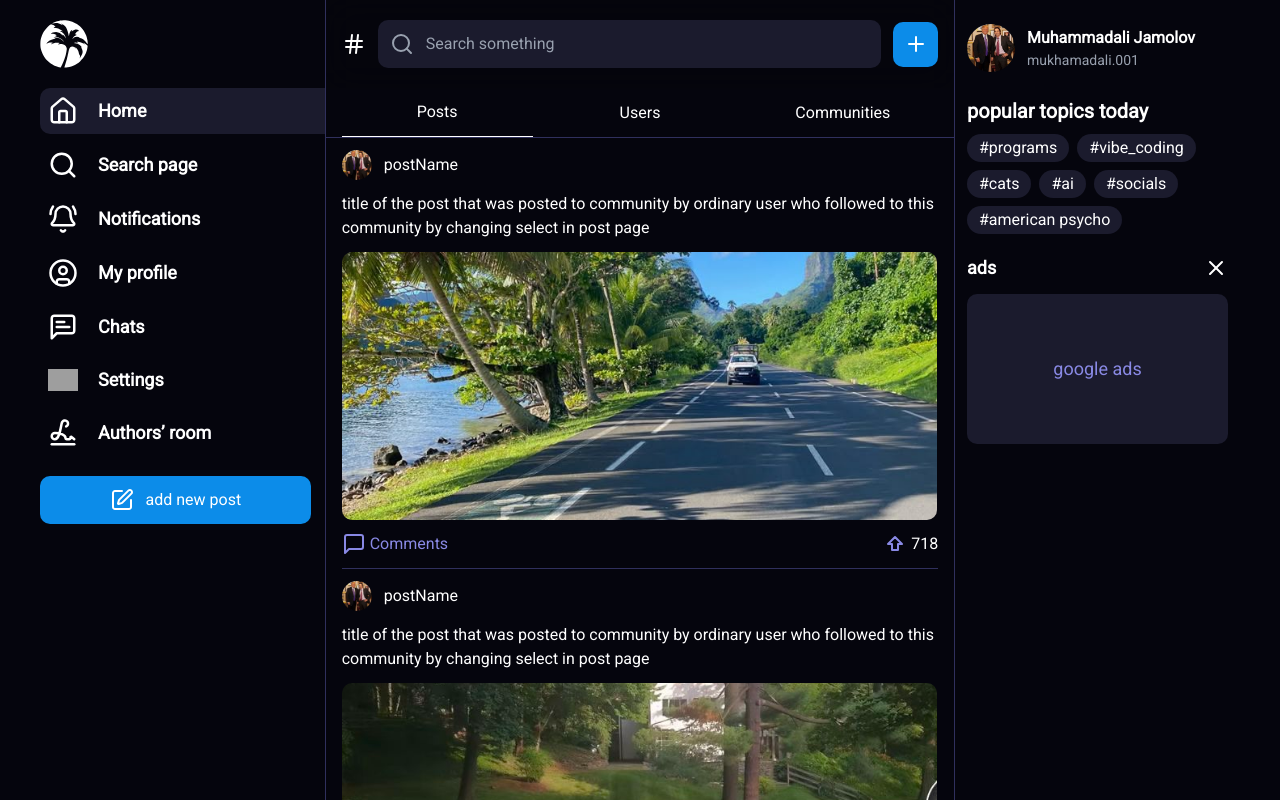
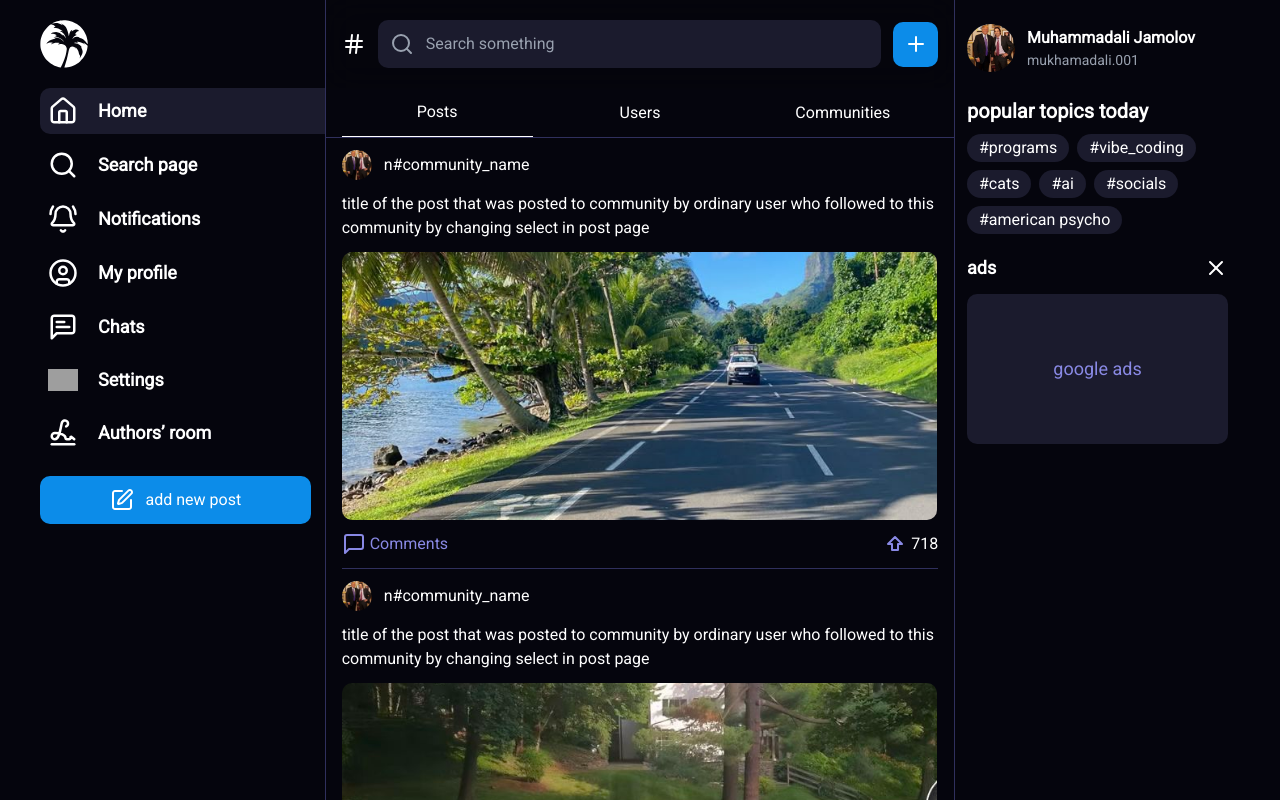
Before and after one commit to nuna82/nuna-core-client, a Next.js app: page / in a window 1280 px wide. Shown: the top 800 px of the page. Built offline with nearby package versions, Linux system fonts and the light colour scheme; grey boxes are pictures that could not be loaded.

Commit message:
some fix in reuseable component

```diff
--- a/app/reuseable/PostCard.tsx
+++ b/app/reuseable/PostCard.tsx
@@ -22,7 +22,7 @@ export default function Home({ PostName, UserImage,descr, PostImage,SupportNumbe
                     src={UserImage}
                     alt={PostName}
                 />
-                <p>{"postName"}</p>
+                <p>{PostName}</p>
             </Link>
 
             {/* descr  */}
```
